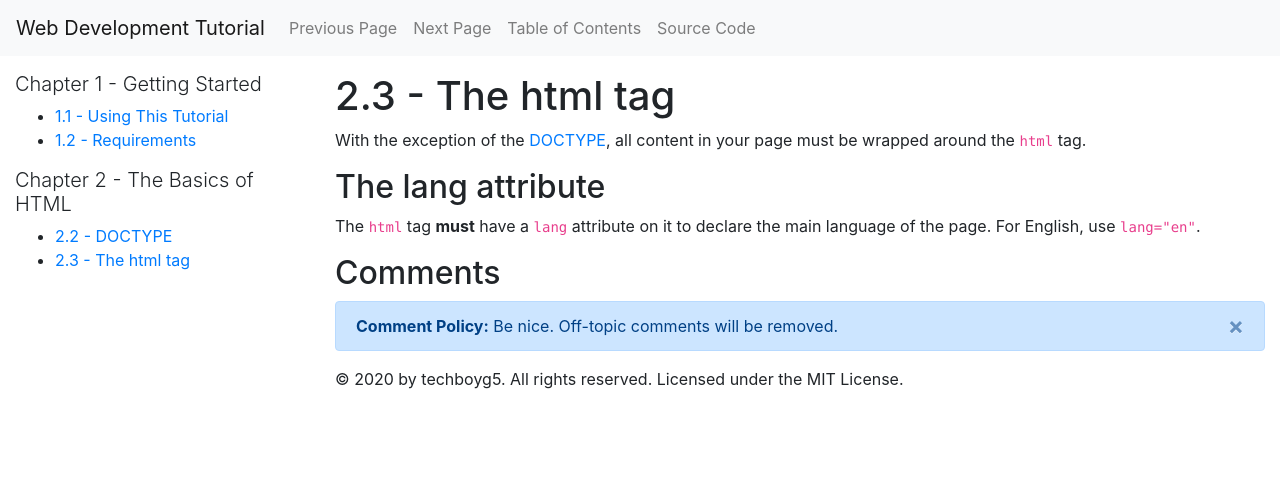
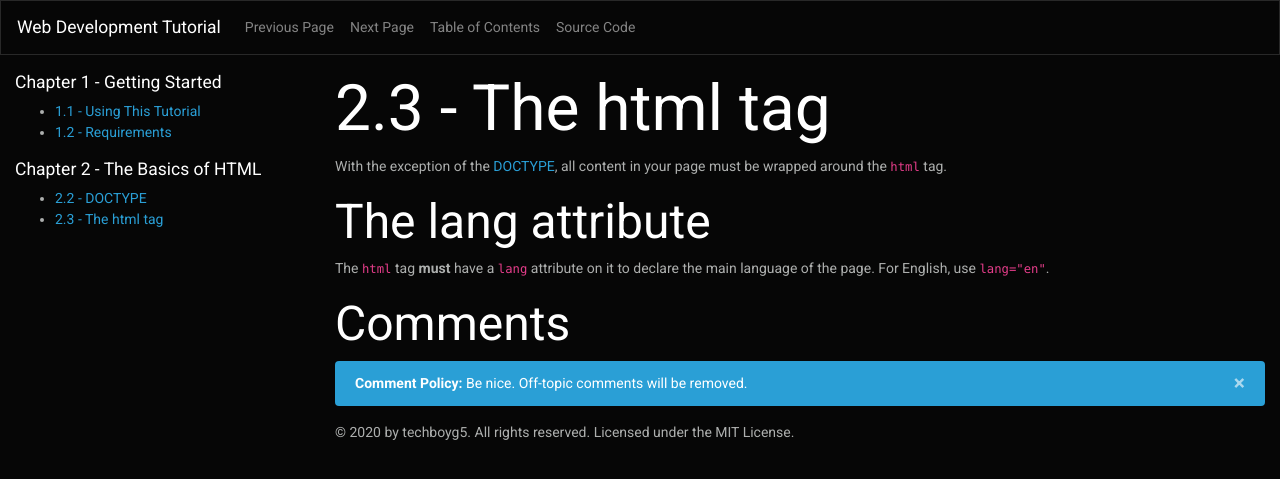
Before and after one commit to techboyg5/web-development-tutorial, a Jekyll site: the page built from chapter2/page3.html, in a window 1280 px wide. Shown: the top 479 px of the page. Built offline with Jekyll 4.4.1, drawn with Linux system fonts in a browser that asks for light colours; nearby versions of some CDN libraries; comment, search, counter and statistics services are not loaded.

Commit message:
Change to dark look

```diff
--- a/_layouts/default.html
+++ b/_layouts/default.html
@@ -14,10 +14,10 @@
     <meta charset="utf-8">
     <title>{{ page.title }}</title>
     <meta name="viewport" content="width=device-width, initial-scale=1, shrink-to-fit=no">
-    <link rel="stylesheet" href="https://stackpath.bootstrapcdn.com/bootstrap/4.5.0/css/bootstrap.min.css" integrity="sha384-9aIt2nRpC12Uk9gS9baDl411NQApFmC26EwAOH8WgZl5MYYxFfc+NcPb1dKGj7Sk" crossorigin="anonymous">
+    <link rel="stylesheet" href="https://stackpath.bootstrapcdn.com/bootswatch/4.5.0/cyborg/bootstrap.min.css" integrity="sha384-GKugkVcT8wqoh3M8z1lqHbU+g6j498/ZT/zuXbepz7Dc09/otQZxTimkEMTkRWHP" crossorigin="anonymous">
   </head>
   <body>
-    <nav class="navbar navbar-expand-lg navbar-light bg-light sticky-top">
+    <nav class="navbar navbar-expand-lg navbar-dark bg-dark sticky-top">
       <a class="navbar-brand" href="#">Web Development Tutorial</a>
       <button class="navbar-toggler" type="button" data-toggle="collapse" data-target="#navbarContent" aria-controls="navbarSupportedContent" aria-expanded="false" aria-label="Toggle navigation">
         <span class="navbar-toggler-icon"></span>
@@ -74,7 +74,7 @@
                 <script src="https://utteranc.es/client.js"
                     repo="techboyg5/comment-database"
                     issue-term="pathname"
-                    theme="github-light"
+                    theme="dark-blue"
                     crossorigin="anonymous"
                     async>
                 </script>
```
